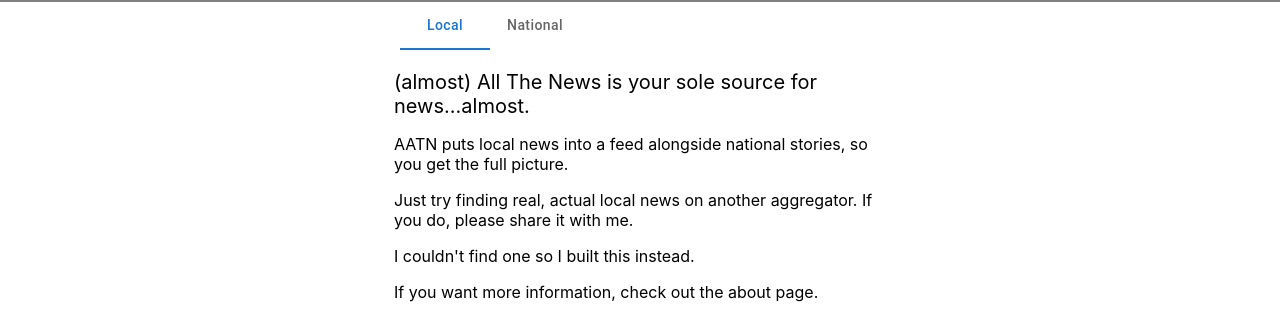
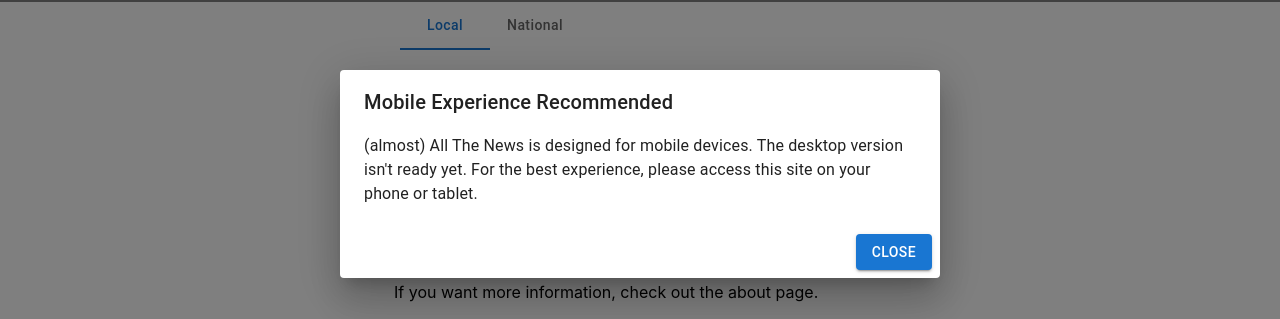
Before and after one commit to DanielDev200/news_agg, a React (Create React App) app in the folder frontend/: page / in a window 1280 px wide. Shown: the part 226-545 px from the top of the page. Built offline with nearby package versions, Linux system fonts and the light colour scheme; no server answers.

Commit message:
destkop warning

```diff
--- a/frontend/src/App.js
+++ b/frontend/src/App.js
@@ -3,6 +3,7 @@ import { BrowserRouter as Router, Route, Routes, useLocation } from 'react-route
 import { HeroSection } from './components/HeroSection';
 import { ExploreSection } from './components/ExploreSection';
 import { Topbar } from './components/Topbar';
+import { DesktopWarningModal } from './components/DesktopWarningModal';
 import { AppProvider } from './context/AppContext';
 import { ResetPassword } from './pages/ResetPassword';
 import { ErrorNotification } from './components/ErrorNotification';
@@ -54,6 +55,7 @@ function AppContent() {
   return (
     <div>
       <Topbar />
+      <DesktopWarningModal />
       {errorMessage && (
         <ErrorNotification
           message={errorMessage}
--- /dev/null
+++ b/frontend/src/components/DesktopWarningModal.js
@@ -0,0 +1,36 @@
+import React, { useState, useEffect } from "react";
+import { Dialog, DialogTitle, DialogContent, DialogActions, Button, Typography } from "@mui/material";
+
+export function DesktopWarningModal(){
+  const [open, setOpen] = useState(false);
+
+  useEffect(() => {
+    const isDesktop = window.innerWidth > 820;
+    if (isDesktop) {
+      setOpen(true);
+    }
+  }, []);
+
+  const handleClose = () => setOpen(false);
+
+  return (
+    <Dialog
+      open={open}
+      onClose={handleClose}
+      aria-labelledby="desktop-warning-title"
+    >
+      <DialogTitle id="desktop-warning-title">Mobile Experience Recommended</DialogTitle>
+      <DialogContent>
+        <Typography>
+          (almost) All The News is designed for mobile devices. The desktop version isn't ready yet.
+          For the best experience, please access this site on your phone or tablet.
+        </Typography>
+      </DialogContent>
+      <DialogActions>
+        <Button variant="contained" color="primary" onClick={handleClose}>
+          close
+        </Button>
+      </DialogActions>
+    </Dialog>
+  );
+};
```
